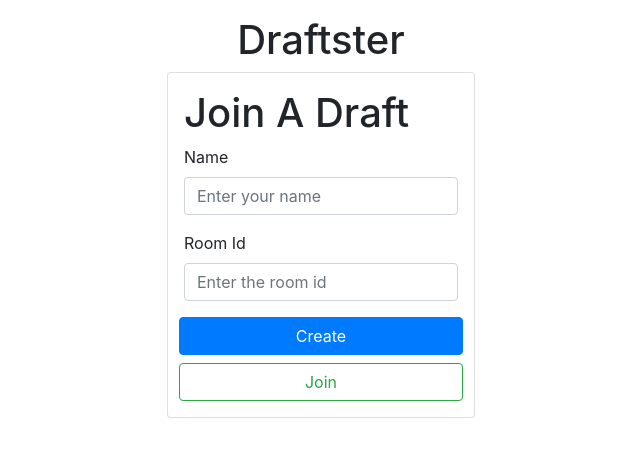
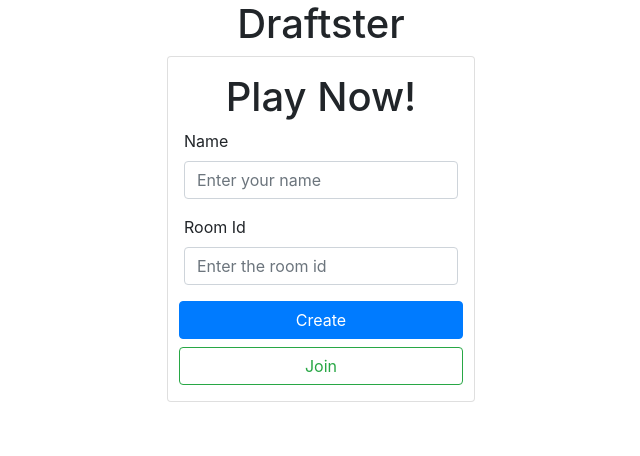
Before and after one commit to jlargs64/Draftster, a React (Create React App) app: page / in a window 1280 px wide. Shown: the top 456 px of the page, without its empty margins (319-959 px from the left). Built offline with nearby package versions, Linux system fonts and the light colour scheme; no server answers.

Commit message:
Messaging V2: Rooms/ Names are validated for prexisting conditions and messages are saved.

```diff
--- a/src/App.js
+++ b/src/App.js
@@ -15,12 +15,46 @@ function App() {
 		});
 	}, []);
 
-	function createRoom(roomId) {
-		socket.emit('createRoom', roomId);
+	function createRoom(name, roomId) {
+		// Room data to send to server
+		const data = {
+			name: name,
+			roomId: roomId,
+		};
+		// Send room data to server
+		socket.emit('createRoom', data, (response) => {
+			// Check if room exists or not
+			if (response.roomExists === true) {
+				alert('Room id already in use, choose a new room id.');
+			} else {
+				// Room does not exist so continue
+				setIsLoggedin(true);
+				setLoginInfo({ name: name, roomId: roomId });
+			}
+		});
 	}
 
-	function joinRoom(roomId) {
-		socket.emit('joinRoom', roomId);
+	function joinRoom(name, roomId) {
+		const data = {
+			name: name,
+			roomId: roomId,
+		};
+		socket.emit('joinRoom', data, (response) => {
+			//Check if room exists
+			if (response.roomExists === false) {
+				alert('No room exists with that id, so you should create it!');
+			}
+			// Check if name is available
+			if (response.nameInUse === true) {
+				alert(
+					'That name is already in use in that room, please choose another.'
+				);
+			} else {
+				setIsLoggedin(true);
+				setLoginInfo({ name: name, roomId: roomId });
+				setMessages(response.messages);
+			}
+		});
 	}
 
 	function sendMessage(body) {
@@ -34,14 +68,7 @@ function App() {
 	}
 
 	if (!isLoggedIn) {
-		return (
-			<Home
-				createRoom={createRoom}
-				joinRoom={joinRoom}
-				setLogin={setIsLoggedin}
-				setLoginInfo={setLoginInfo}
-			/>
-		);
+		return <Home createRoom={createRoom} joinRoom={joinRoom} />;
 	} else {
 		return (
 			<Room
--- a/src/components/Home.js
+++ b/src/components/Home.js
@@ -3,6 +3,7 @@ import PropTypes from 'prop-types';
 
 import Button from 'react-bootstrap/Button';
 import Card from 'react-bootstrap/Card';
+import Col from 'react-bootstrap/Col';
 import Container from 'react-bootstrap/Container';
 import Form from 'react-bootstrap/Form';
 import Row from 'react-bootstrap/Row';
@@ -10,46 +11,30 @@ import Row from 'react-bootstrap/Row';
 export default function Home(props) {
 	const createRoom = props.createRoom;
 	const joinRoom = props.joinRoom;
-	const setLoginInfo = props.setLoginInfo;
-	const setLogin = props.setLogin;
 	const [name, setName] = useState('');
 	const [roomId, setRoomId] = useState('');
 
 	function createRoomBtnPressed(e) {
 		e.preventDefault();
-		createRoom(roomId);
-		setLoginInfo({
-			name: name,
-			roomId: roomId,
-		});
-		setLogin(true);
+
+		createRoom(name, roomId);
 	}
 
 	function joinRoomBtnPressed(e) {
 		e.preventDefault();
-		joinRoom(roomId);
-		setLoginInfo({
-			name: name,
-			roomId: roomId,
-		});
-		setLogin(true);
+
+		joinRoom(name, roomId);
 	}
 
 	return (
-		<Container
-			style={{
-				display: 'flex',
-				flexFlow: 'column wrap',
-				justifyContent: 'center',
-				padding: '1em',
-			}}
-		>
-			<Row className='mx-auto'>
+		<Container fluid>
+			<Col className='mx-auto'>
+				<Row className='mx-auto justify-content-center'>
 					<h1>Draftster</h1>
 				</Row>
-			<Row className='mx-auto'>
+				<Row className='mx-auto justify-content-center'>
 					<Card style={{ padding: '1em' }}>
-					<h1>Join A Draft</h1>
+						<h1 className='text-center'>Play Now!</h1>
 						<Form>
 							<Form.Group>
 								<Form.Label>Name</Form.Label>
@@ -94,13 +79,12 @@ export default function Home(props) {
 						</Form>
 					</Card>
 				</Row>
+			</Col>
 		</Container>
 	);
 }
 
 Home.propTypes = {
-	setLoginInfo: PropTypes.func.isRequired,
-	setLogin: PropTypes.func.isRequired,
 	joinRoom: PropTypes.func.isRequired,
 	createRoom: PropTypes.func.isRequired,
 };
--- a/src/components/chat.css
+++ b/src/components/chat.css
@@ -8,6 +8,6 @@ li {
 	background-color: white;
 }
 
-li:nth-child(2) {
-	background-color: lightgrey;
+li:nth-child(odd) {
+	background-color: lightgray;
 }
```
Lines whose indentation alone changed are shown as unchanged.
